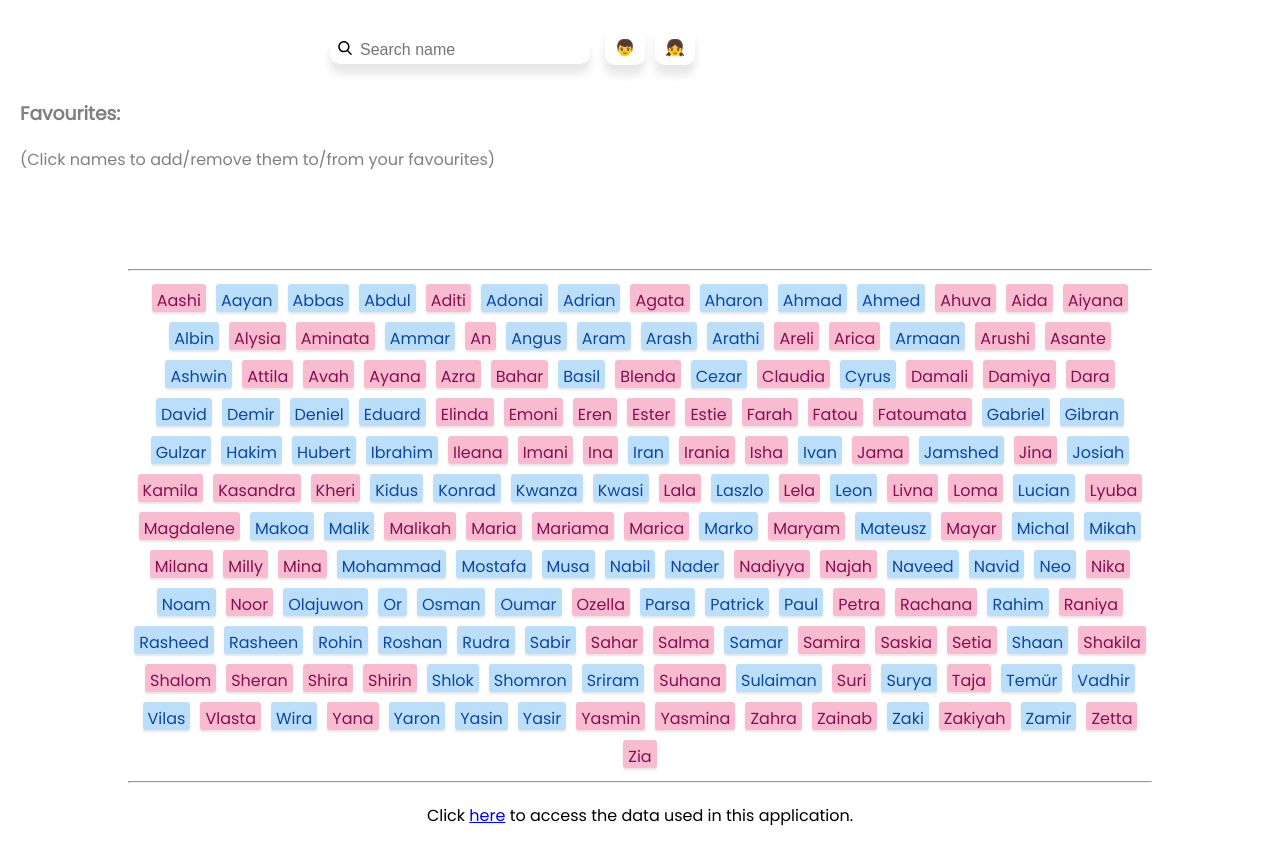
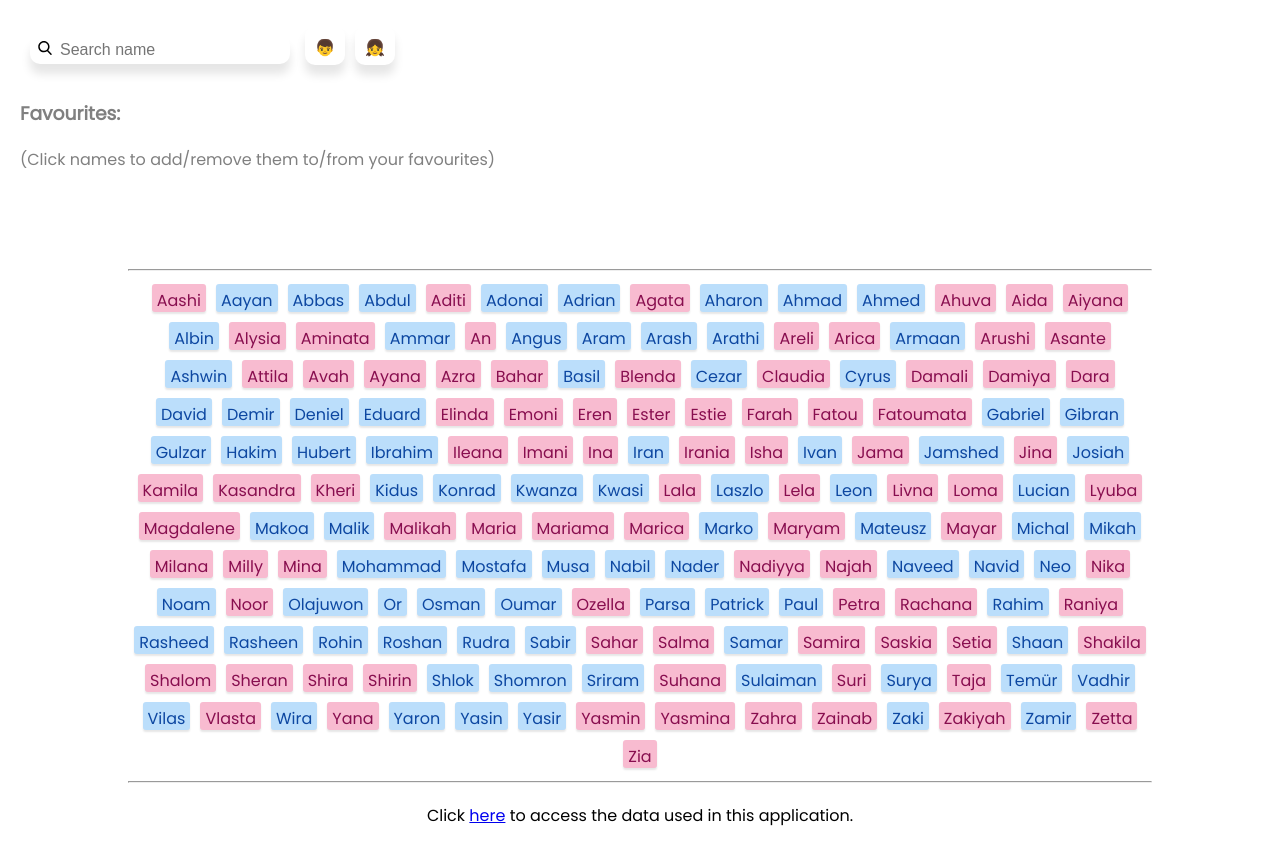
Before and after one commit to ChristopherJH/baby-names-react, a React (Create React App) app: page / in a window 1280 px wide. Built offline with nearby package versions, Linux system fonts and the light colour scheme.

Commit message:
Pushed search bar to left

```diff
--- a/public/styles.css
+++ b/public/styles.css
@@ -55,7 +55,7 @@ body {
 /* Search */
 
 .search {
-  margin: 20px auto;
+  margin: 20px;
   display: flex;
   width: 50vw;
 }
```
